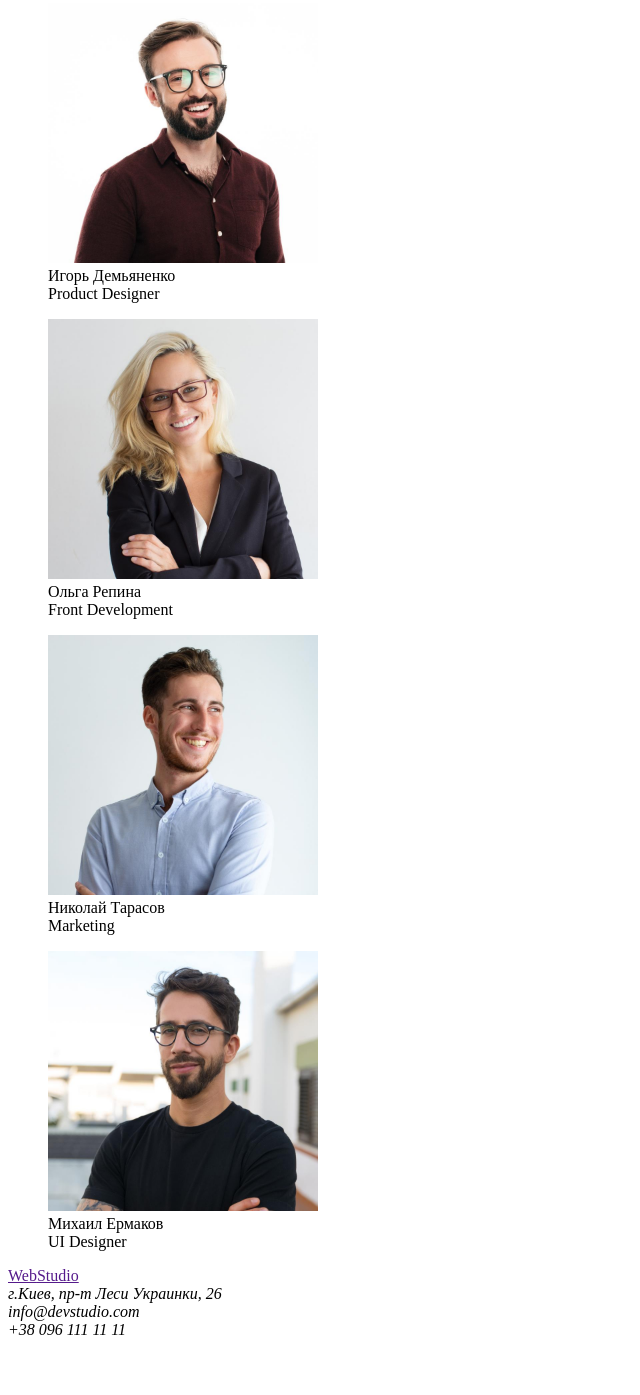
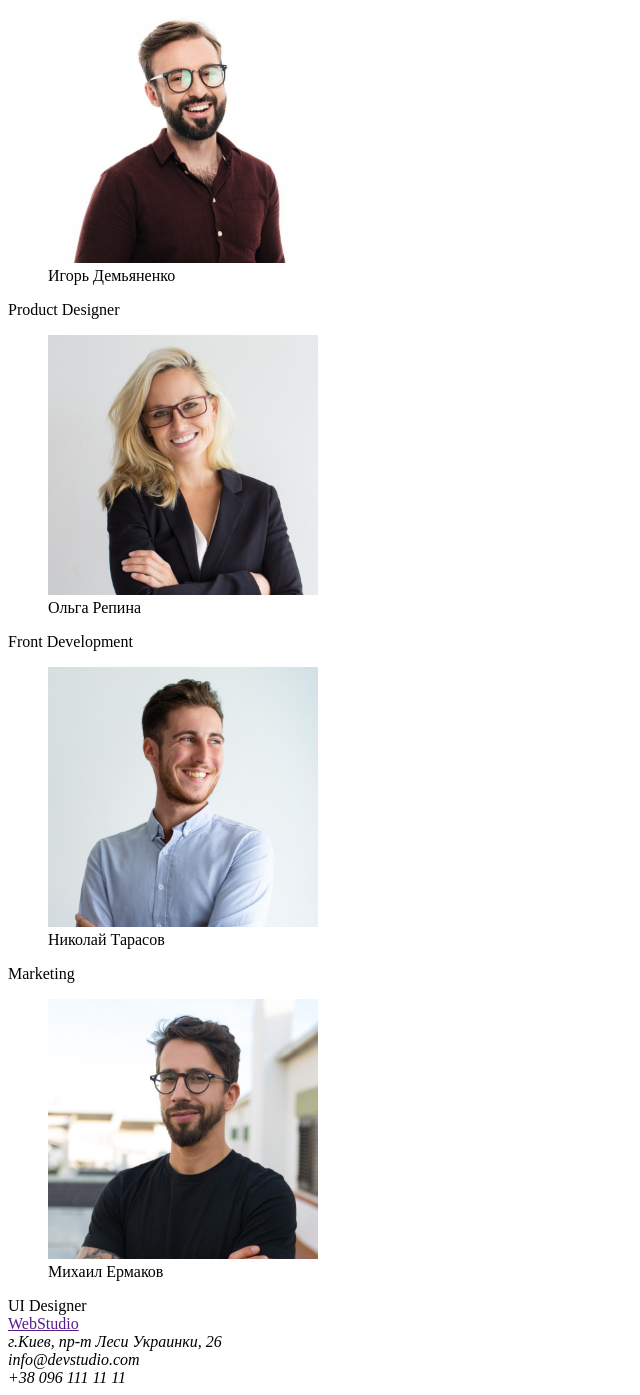
Before and after one commit to katerotan/goit-markup-hw-01, a plain HTML site: page index.html in a window 1280 px wide. Shown: the part 1616-3011 px from the top of the page, without its empty margins (0-640 px from the left). Before the commit the page ends 2963 px from the top, so only its background shows below. Drawn offline with Linux system fonts and the light colour scheme.

Commit message:
Прошел Валидацию

```diff
--- a/index.html
+++ b/index.html
@@ -1,5 +1,5 @@
 <!DOCTYPE html>
-<html lang="en">
+<html lang="ru">
   <head>
     <meta charset="UTF-8" />
     <meta http-equiv="X-UA-Compatible" content="IE=edge" />
@@ -70,8 +70,8 @@
               height="260"
             />
             <figcaption>Игорь Демьяненко</figcaption>
-            <figcaption>Product Designer</figcaption>
           </figure>
+          <div>Product Designer</div>
         </div>
         <div>
           <figure>
@@ -82,8 +82,8 @@
               height="260"
             />
             <figcaption>Ольга Репина</figcaption>
-            <figcaption>Front Development</figcaption>
           </figure>
+          <div>Front Development</div>
         </div>
         <div>
           <figure>
@@ -94,8 +94,8 @@
               height="260"
             />
             <figcaption>Николай Тарасов</figcaption>
-            <figcaption>Marketing</figcaption>
           </figure>
+          <div>Marketing</div>
         </div>
         <div>
           <figure>
@@ -106,8 +106,8 @@
               height="260"
             />
             <figcaption>Михаил Ермаков</figcaption>
-            <figcaption>UI Designer</figcaption>
           </figure>
+          <div>UI Designer</div>
         </div>
       </section>
     </main>
```
